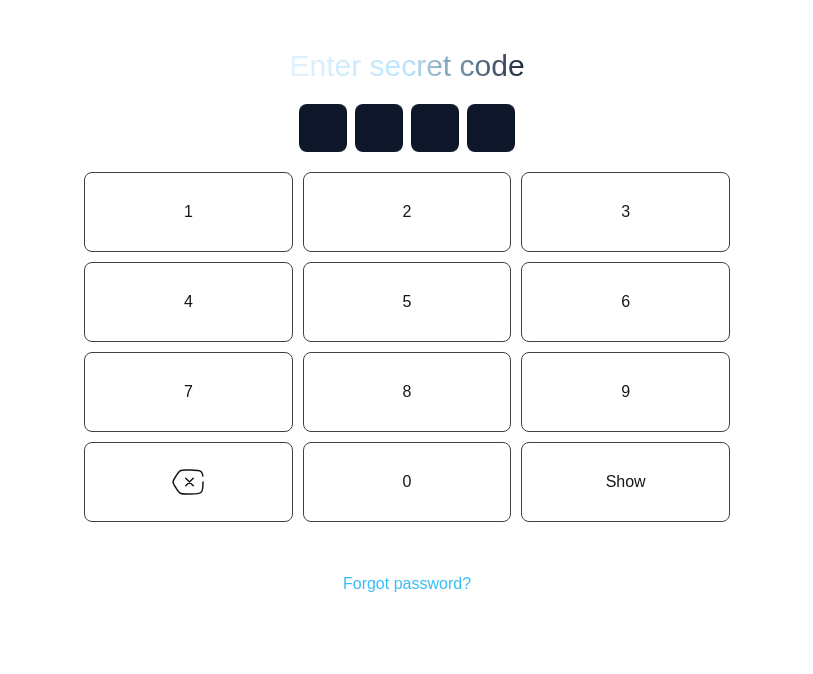
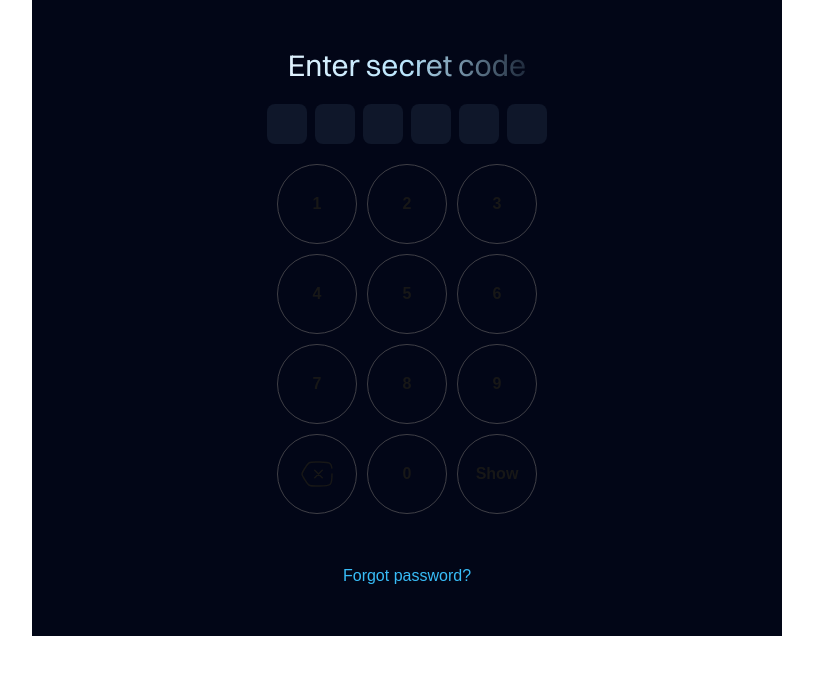
Before and after one commit to Paulelitee/tryouts, a Next.js app: page /haptic in a window 1280 px wide. Shown: the top 674 px of the page, without its empty margins (233-1046 px from the left). Built offline with nearby package versions, Linux system fonts and the light colour scheme.

Commit message:
password

```diff
--- a/app/globals.css
+++ b/app/globals.css
@@ -6,6 +6,22 @@
   --background: #ffffff;
   --foreground: #171717;
 }
+
+/* Apply Sora as the default font */
+body {
+  font-family: var(--font-sora, sans-serif);
+}
+
+/* Example: Apply Switzer to headings */
+h1, h2, h3 {
+  font-family: var(--font-geist-sans, sans-serif);
+}
+
+/* Example: Apply Geist Mono to code */
+code {
+  font-family: var(--font-geist-mono, monospace);
+}
+
 
 @media (prefers-color-scheme: dark) {
   :root {
@@ -56,7 +72,7 @@ label {
 
 .number-container {
   display: inline-grid;
-  grid-template-columns: 1fr 1fr 1fr;
+  grid-template-columns: 80px 80px 80px;
   grid-template-rows: 80px 80px 80px 80px;
   justify-content: center;
   width: 100%;
--- a/app/haptic/page.tsx
+++ b/app/haptic/page.tsx
@@ -6,7 +6,7 @@ import DeleteSVG from "../svgComponents/DeleteSVG"
 
 export default function Haptic() {
 
-    const gridItemClass = "bg-transparent border border-zinc-700 rounded-lg flex justify-center items-center"
+    const gridItemClass = "rounded-full bg-transparent font-bold border border-zinc-700 flex justify-center items-center"
 
     const [ value, setValue ] = useState('')
     const [ show, setShow ] = useState(true)
@@ -29,23 +29,23 @@ export default function Haptic() {
     }
 
 
-   return <div className="px-8 py-12 flex flex-col items-center gap">
+   return <div className="bg-slate-950 px-8 py-12 flex flex-col items-center gap">
                 <h1 className="text-3xl bg-gradient-to-r from-sky-100 via-sky-200 to-slate-800 bg-clip-text text-transparent">
                     Enter secret code
                 </h1>
                 <div className="gap-2 flex justify-start p-5">
                 {
-                    [1, 2, 3, 4].map((number, id) =>
+                    [1, 2, 3, 4, 5, 6].map((number, id) =>
                     <div
                         key={id}
                         onChange={handleChange}
-                        className="bg-slate-900 w-12 h-12 rounded-lg">
+                        className="bg-slate-900 w-10 h-10 rounded-lg">
                     </div>
                     )
                 }
             <div className="absolute input-container gap-2">
                 {value.split('').map((digit, id) =>
-                <div  key = {id} className="h-12 w-12 flex border border-sky-400 rounded-lg justify-center items-center">
+                <div  key = {id} className="h-10 w-10 flex border border-sky-400 rounded-lg justify-center items-center">
                     {
                         show ? <div
                             className="w-2 h-2 bg-sky-300 rounded-full">
--- a/app/layout.tsx
+++ b/app/layout.tsx
@@ -1,16 +1,26 @@
 import type { Metadata } from "next";
 import localFont from "next/font/local";
 import "./globals.css";
+import { Sora } from "next/font/google";
 
+// Initialize the Google Font
+const sora = Sora({
+  subsets: ["latin"], // Define the subset for better performance
+  variable: "--font-sora", // Optional: Create a custom CSS variable
+  weight: ["400", "700"], // Include the font weights you need
+});
+
+// Initialize Local Fonts
 const Switzer = localFont({
   src: "./fonts/Switzer-Variable.woff",
-  variable: "--font-geist-sans", // this creates a custom CSS variable
-  weight: "100 900", // specify the font weights if needed
+  variable: "--font-geist-sans", // Create a CSS variable for Switzer
+  weight: "100 900", // Define the font weights for Switzer
 });
+
 const geistMono = localFont({
   src: "./fonts/GeistMonoVF.woff",
-  variable: "--font-geist-mono",
-  weight: "100 900",
+  variable: "--font-geist-mono", // Create a CSS variable for Geist Mono
+  weight: "100 900", // Define the font weights for Geist Mono
 });
 
 export const metadata: Metadata = {
@@ -26,7 +36,7 @@ export default function RootLayout({
   return (
     <html lang="en">
       <body
-        className={`${Switzer.variable} ${geistMono.variable} antialiased`} // Applying the font variables
+        className={`${sora.variable} ${Switzer.variable} ${geistMono.variable} antialiased`} // Applying all font variables
       >
         {children}
       </body>
```
